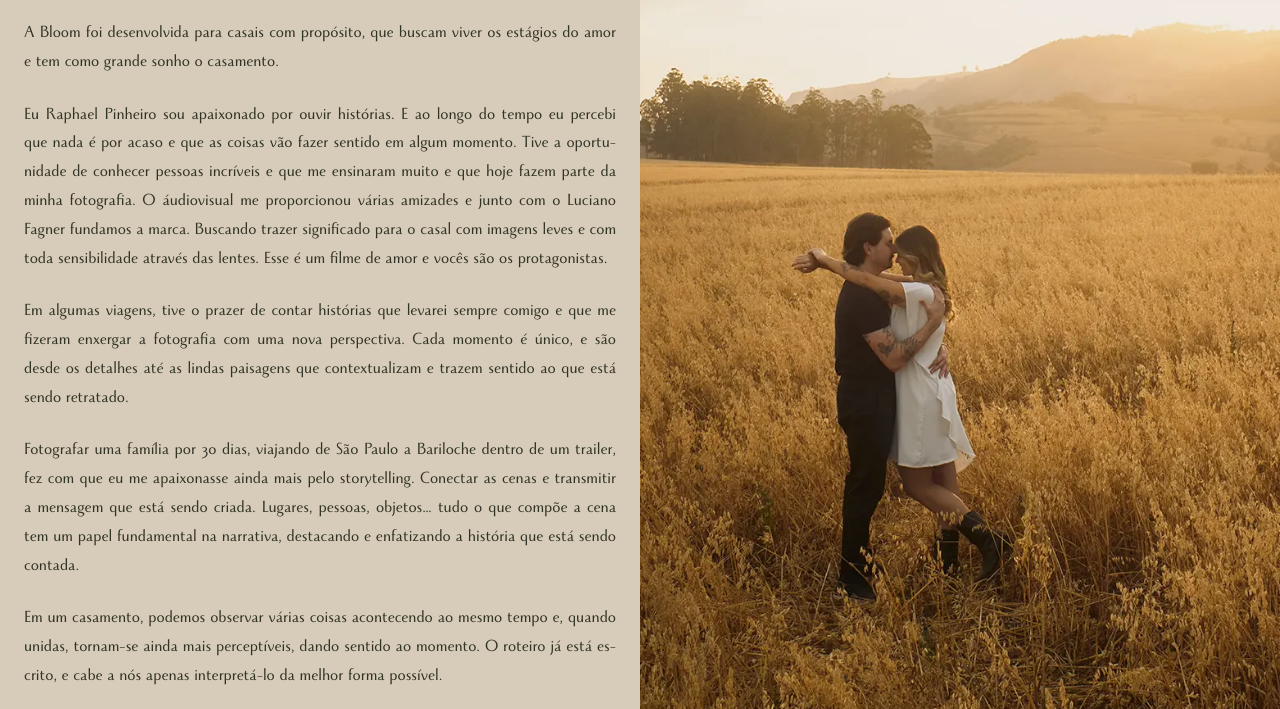
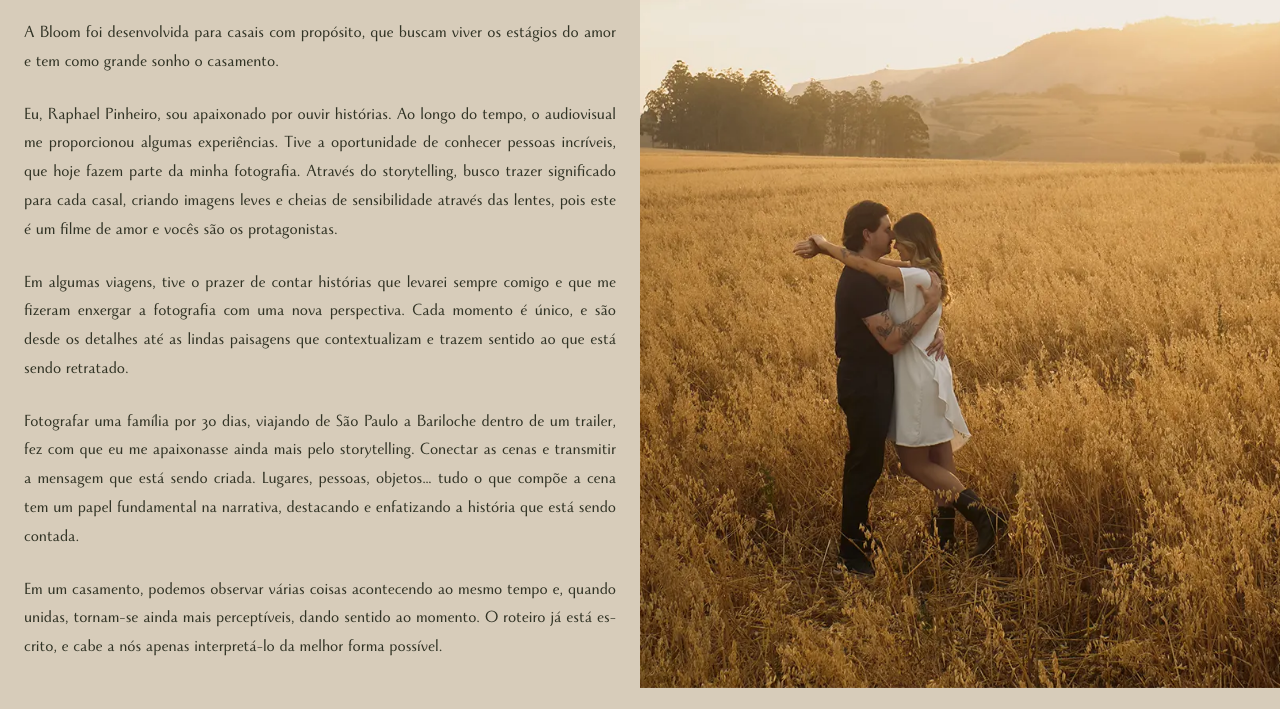
Before and after one commit to RaphaelPinheiiro/Bloom, a website: page index.html in a window 1280 px wide. Shown: the part 1258-1967 px from the top of the page. Drawn offline with Linux system fonts and the light colour scheme.

Commit message:
Add feat about me

```diff
--- a/index.html
+++ b/index.html
@@ -98,13 +98,11 @@
           </figure>
           <p class="l-main__paragraph">A Bloom foi desenvolvida para casais com propósito, que buscam viver os estágios
             do amor e tem como grande sonho o casamento.</p>
-          <p class="l-main__paragraph">Eu Raphael Pinheiro sou apaixonado por ouvir histórias. E ao longo do tempo eu
-            percebi que nada é por acaso e que as coisas vão fazer sentido em algum momento.
-            Tive a oportunidade de conhecer pessoas incríveis e que me ensinaram muito e que hoje fazem parte da minha
-            fotografia.
-            O áudiovisual me proporcionou várias amizades e junto com o Luciano Fagner fundamos a marca.
-            Buscando trazer significado para o casal com imagens leves e com toda sensibilidade através das lentes.
-            Esse é um filme de amor e vocês são os protagonistas.</p>
+          <p class="l-main__paragraph">Eu, Raphael Pinheiro, sou apaixonado por ouvir histórias. Ao longo do tempo, o
+            audiovisual me proporcionou algumas experiências. Tive a oportunidade de conhecer
+            pessoas incríveis, que hoje fazem parte da minha fotografia. Através do storytelling, busco trazer
+            significado para cada casal, criando imagens leves e cheias de sensibilidade através das lentes, pois este é
+            um filme de amor e vocês são os protagonistas.</p>
           <p class="l-main__paragraph">Em algumas viagens, tive o prazer de contar histórias que levarei sempre comigo e
             que me fizeram enxergar a fotografia com uma nova perspectiva. Cada momento é único, e são desde os detalhes
             até as lindas paisagens que contextualizam e trazem sentido ao que está sendo retratado.</p>
```
